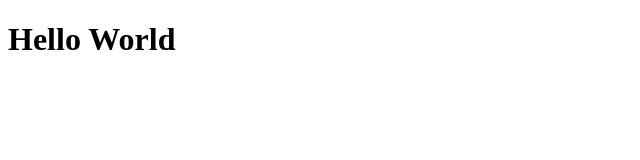
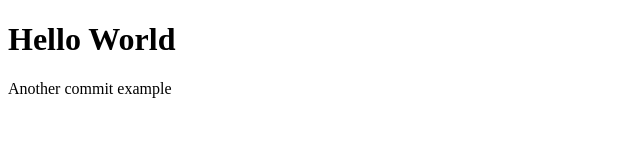
Before and after one commit to 5pence/test, a plain HTML site: page index.html in a window 1280 px wide. Shown: the whole page, without its empty margins (0-640 px from the left). Drawn offline with Linux system fonts and the light colour scheme.

Commit message:
add paragraph to index.html

```diff
--- a/index.html
+++ b/index.html
@@ -8,5 +8,6 @@
 </head>
 <body>
   <h1>Hello World</h1>
+  <p>Another commit example</p>
 </body>
 </html>
```
